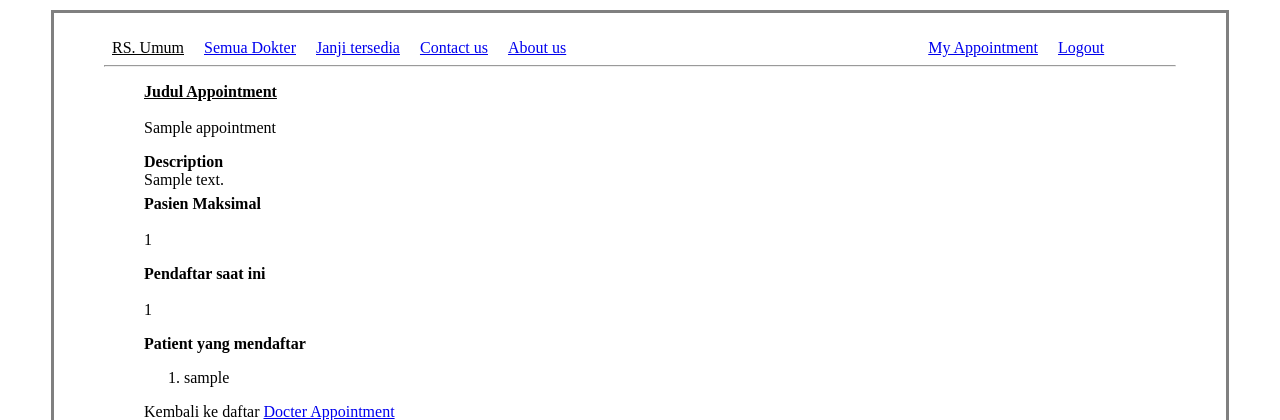
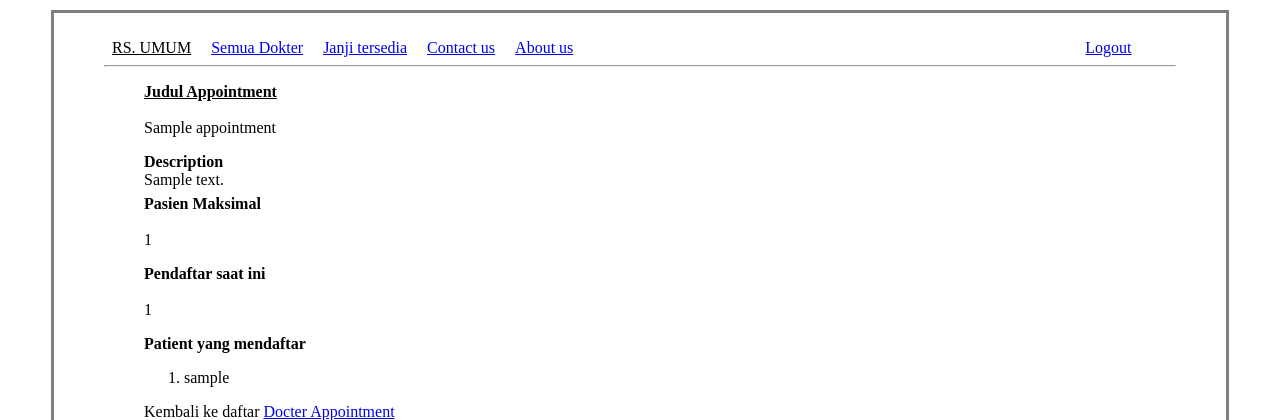
Before and after one commit to rizalilhamm/hospital, a Flask app: a page that uses hospital/auth/templates/base.html in a window 1280 px wide. Shown: the top 420 px of the page. Run offline with Flask 2, Linux system fonts and the light colour scheme; a user stored in the database is signed in; tables that the repository leaves empty hold one stand-in row (values such as "Sample post").

Commit message:
add/my_appointment endpoint only available for Patient

```diff
--- a/hospital/auth/templates/base.html
+++ b/hospital/auth/templates/base.html
@@ -17,7 +17,7 @@
 </head>
 <body class="container">
     <ul>
-        <li class="headerlink"><a style="color: black;" href="/">RS. Umum</a></li>
+        <li class="headerlink"><a style="color: black;" href="/">RS. UMUM</a></li>
         <li class="headerlink"><a href="/docters">Semua Dokter</a></li>
         <li class="headerlink"><a href="/appointments">Janji tersedia</a></li>
         <li class="headerlink"><a href="/contact-us">Contact us</a></li>
@@ -26,9 +26,13 @@
             <li class="headerlink" style="margin-left: 200px;"><a href="/login">Login</a></li>
             <li class="headerlink"><a href="/patient/register">Patient Register</a></li>
             <li class="headerlink"><a href="/admin/register"> Admin Register</a></li>
-        {% else %}
-            <li class="headerlink" style="margin-left: 350px;"><a href="/my_appointment">My Appointment</a></li>
-            <li class="headerlink"><a href="/logout">Logout</a></li>
+        {% elif current_user %}
+            {% if not session['user_admin'] %}
+                <li class="headerlink" style="margin-left: 200px;"><a href="/my_appointment">My Appointment</a></li>
+                <li class="headerlink" style="margin-left: 200px;"><a href="/logout">Logout</a></li>
+            {% else %}
+                <li class="headerlink" style="margin-left: 500px;"><a href="/logout">Logout</a></li>
+            {% endif %}
         {% endif %}
         <hr style="margin-right: 40px;">
     <ul>
```
